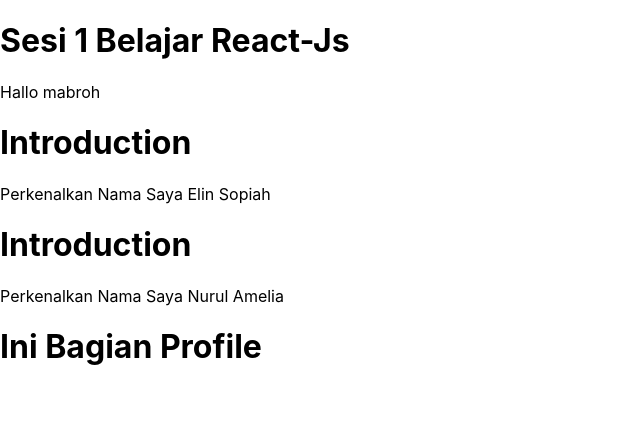
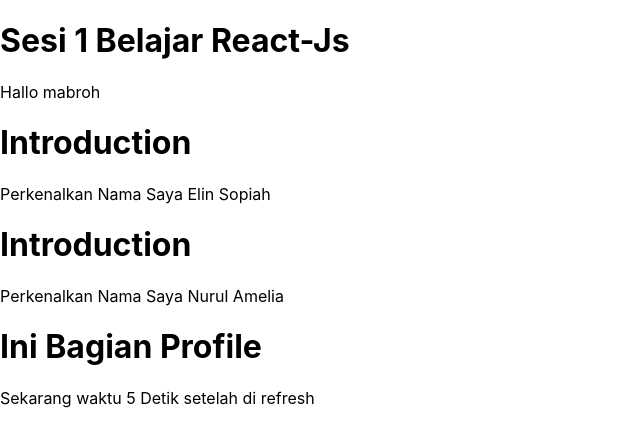
Before and after one commit to ELINSOPIAH03/Belajar-Reactjs, a React (Create React App) app: page / in a window 1280 px wide. Shown: the top 446 px of the page, without its empty margins (0-640 px from the left). Built offline with nearby package versions, Linux system fonts and the light colour scheme.

Commit message:
membuat state timer

```diff
--- /dev/null
+++ b/src/components/Time.js
@@ -0,0 +1,35 @@
+import React from "react";
+
+class Time extends React.Component{
+
+    constructor(props){
+        super(props)
+        this.state ={
+            time : props.start
+        }
+    }
+
+    // lifecycle
+    componentDidMount(){
+        this.addInterval = setInterval( () => this.increase(),1000);
+    }
+
+    componentWillUnmount(){
+        clearInterval(this.addInterval)
+    }
+
+    increase(){
+        //digunakan untuk update state time setiap detik
+        this.setState((state,props) => ({
+            time : parseInt(state.time) + 1
+        }))
+    }
+
+    render(){
+        return (
+            <div>Sekarang waktu {this.state.time} Detik setelah di refresh</div>
+        )
+    }
+}
+
+export default Time
--- a/src/index.js
+++ b/src/index.js
@@ -4,6 +4,7 @@
 import App from './App';
 import Profile from "./components/Profile";
 import Introduction from "./components/Introduction";
+import Time from "./components/Time";
 
 const root = ReactDOM.createRoot(document.getElementById('root'));
 root.render(
@@ -12,5 +13,6 @@
     <Introduction name="Elin Sopiah"/>
     <Introduction name="Nurul Amelia"/>
     <Profile/>
+    <Time start="0"/>
   </React.StrictMode>
 );
```
